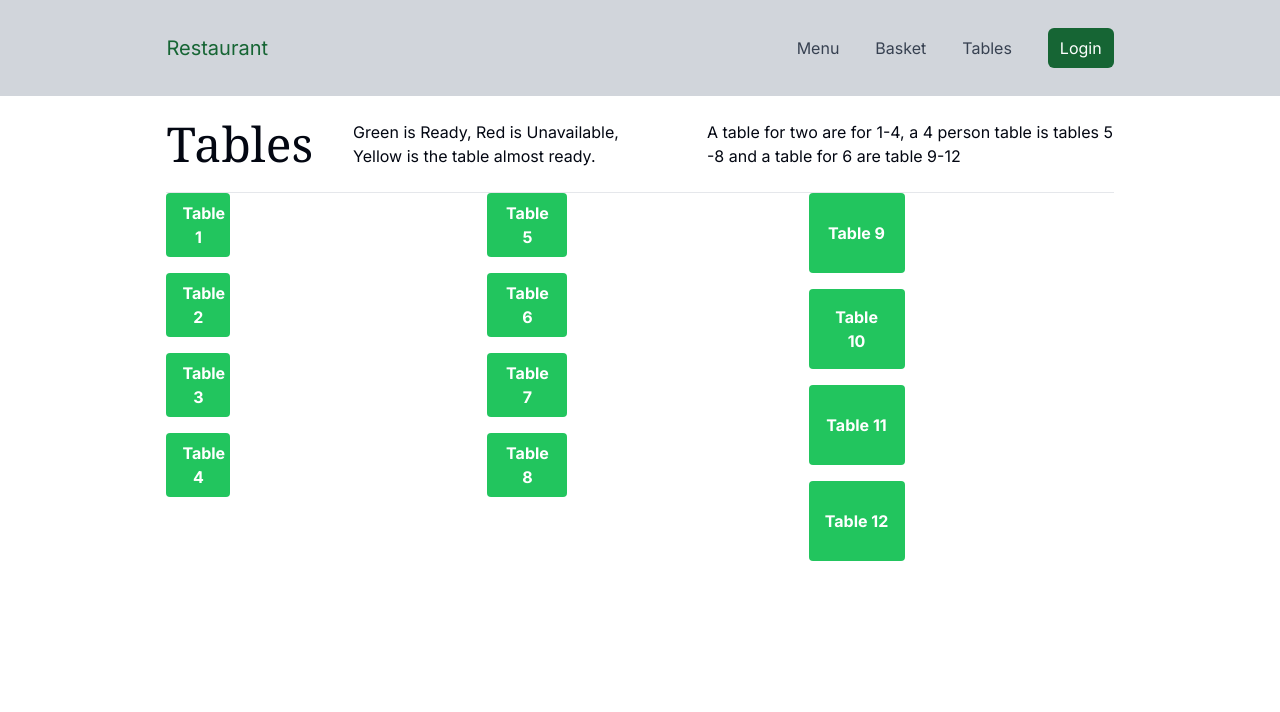
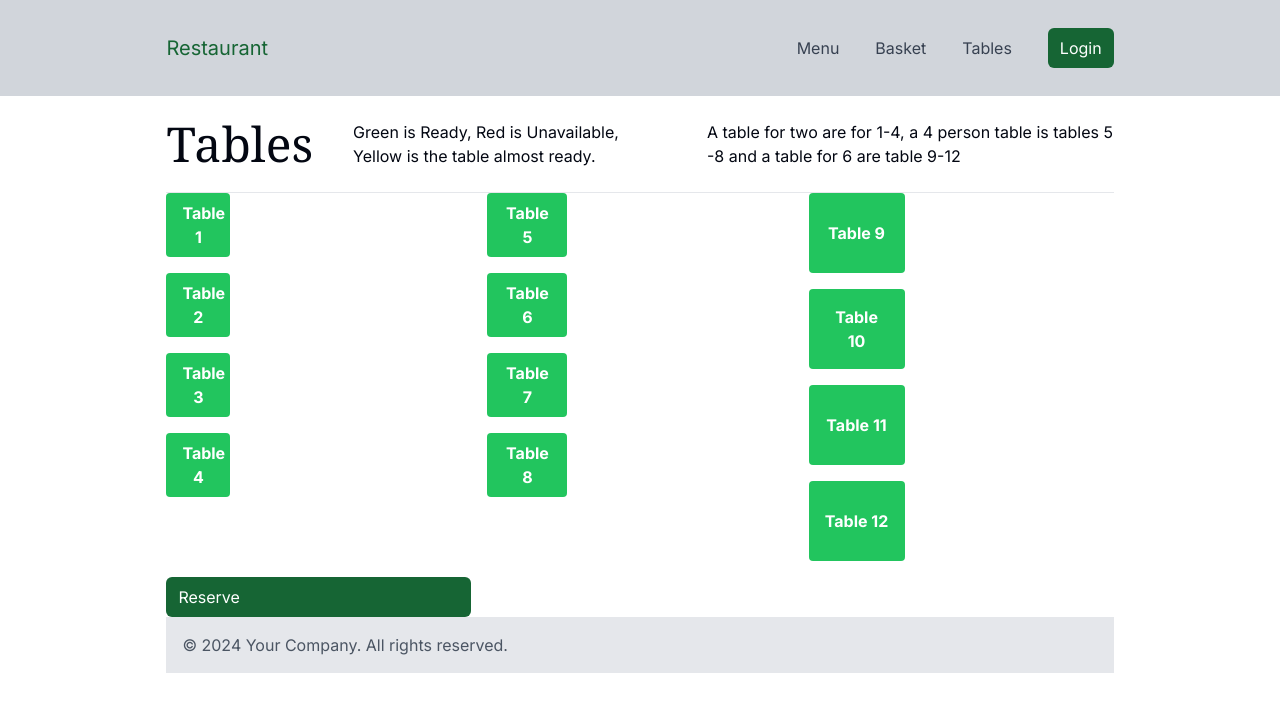
Before and after one commit to RealPhilos/resturant_website_team_project, a Next.js app in the folder frontend/: page /table in a window 1280 px wide. Shown: the top 712 px of the page. Built offline with nearby package versions, Linux system fonts and the light colour scheme.

Commit message:
feat(table): Add reservation button with footer

```diff
--- /dev/null
+++ b/frontend/src/app/components/footer.jsx
@@ -0,0 +1,18 @@
+// Footer.jsx
+
+import React from 'react';
+
+const Footer = () => {
+  return (
+    <footer className="bg-gray-200 py-4">
+      <div className="container mx-auto px-4">
+        <div className="flex justify-left">
+          {/* Content of the footer */}
+          <p className="text-gray-600">&copy; 2024 Your Company. All rights reserved.</p>
+        </div>
+      </div>
+    </footer>
+  );
+};
+
+export default Footer;
--- a/frontend/src/app/table/page.jsx
+++ b/frontend/src/app/table/page.jsx
@@ -1,6 +1,7 @@
 "use client";
 import TableColour from "../components/table-colour";
 import { useState } from 'react';
+import Footer from '../components/footer';
 
 const TablePage = () => {
 
@@ -88,6 +89,21 @@ const TablePage = () => {
             />
           ))}
         </div>
+
+        <button className="flex flex-col bottom-8 gap-4 bg-green-800 text-white px-3 py-2 rounded-md w-25 h-25">Reserve</button>
+
+        </div>
+
+        <div className="min-h-screen">
+        {/* Your application content */}
+        {/* For example: */}
+        <header>
+          {/* Header content */}
+        </header>
+        <main>
+          {/* Main content */}
+        </main>
+        <Footer />
       </div>
     </div>
   );
```
Lines whose indentation alone changed are shown as unchanged.
